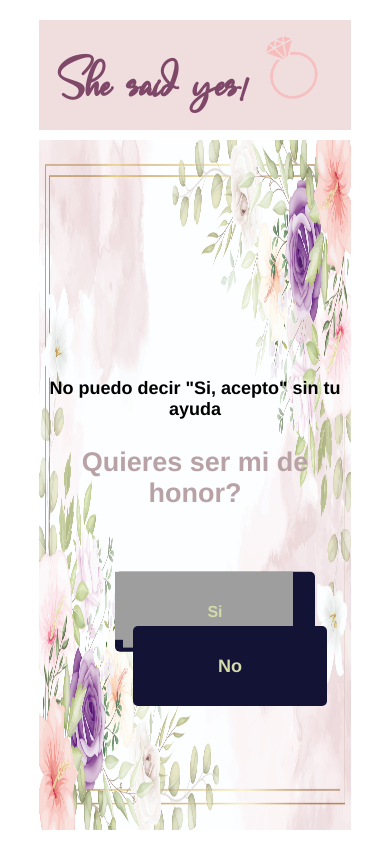
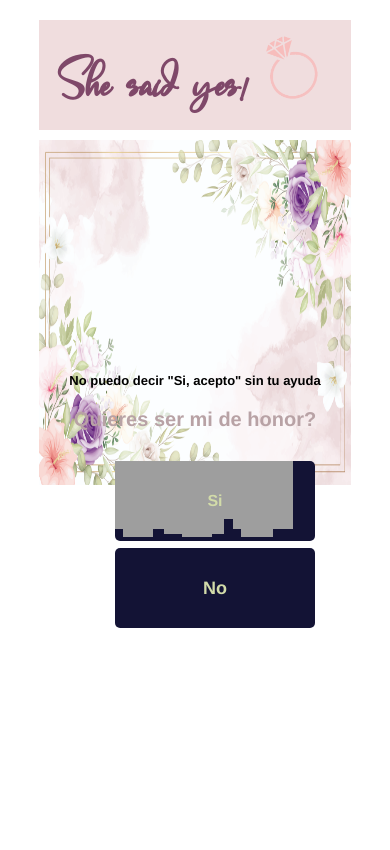
Before and after one commit to LissetteHuilca/weeding_stefy, a PHP site: page /page/corte_honor.html in a window 390 px wide. Run offline with PHP 8.4, Linux system fonts and the light colour scheme; grey boxes are pictures that could not be loaded.

Commit message:
Add files via upload

```diff
--- a/css/estilo_corte.css
+++ b/css/estilo_corte.css
@@ -1190,3 +1190,46 @@
       transform: perspective(var(--perspective)) rotateX(var(--rotation)) translateY(100%) scaleX(0.001);
     }
   }
+
+  .fondo{
+    padding-top: 200px;
+  }
+
+  .botones{
+    margin-top: 30px !important;
+    margin: 0px !important;
+    padding: 0px !important;
+  }
+
+  @media screen and (max-width: 992px) {
+    #fondo_rosa{
+        background-size: 100% 50%;
+        background-position: top;
+    }
+
+    .fondo{
+        padding-top: 20px;
+    }
+
+    .texto {
+        font-size: small;
+    }
+
+    .texto_corte {
+        font-size: 20px;
+    }
+
+    .btn--pitfall {
+        width: 136px !important;
+        margin-left: 0px;
+    }
+
+    .botones{
+        margin: 0px !important;
+        padding: 0px !important;
+    }
+
+    .wrapper-no4 .button-bird {
+        transform: translateY(0%);
+    }
+  }
```
Also changed, not shown: css/estilo_main.css (+15 -0 lines).
